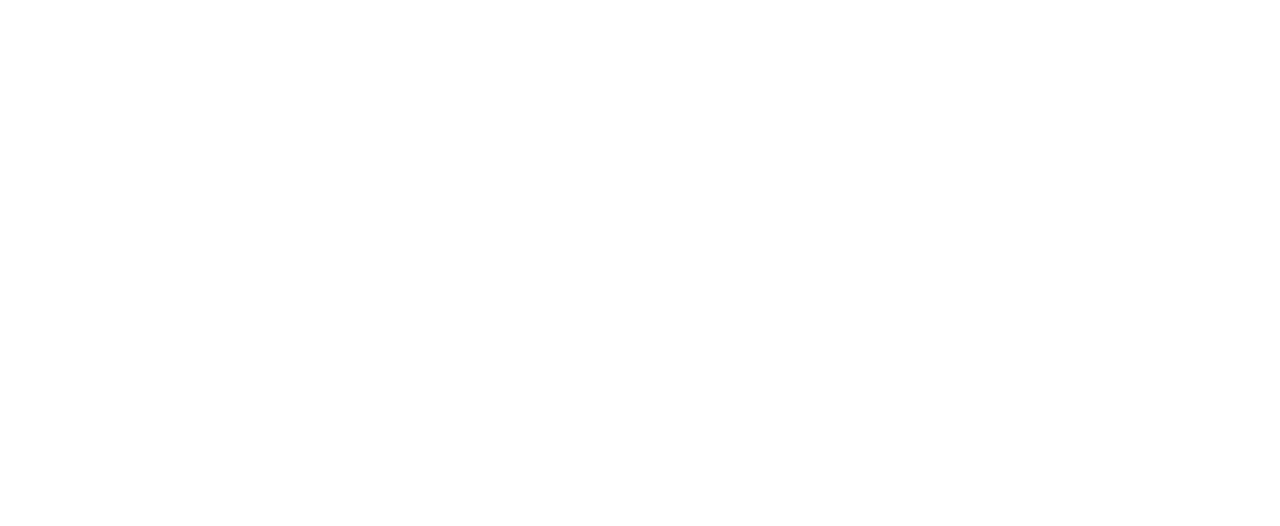
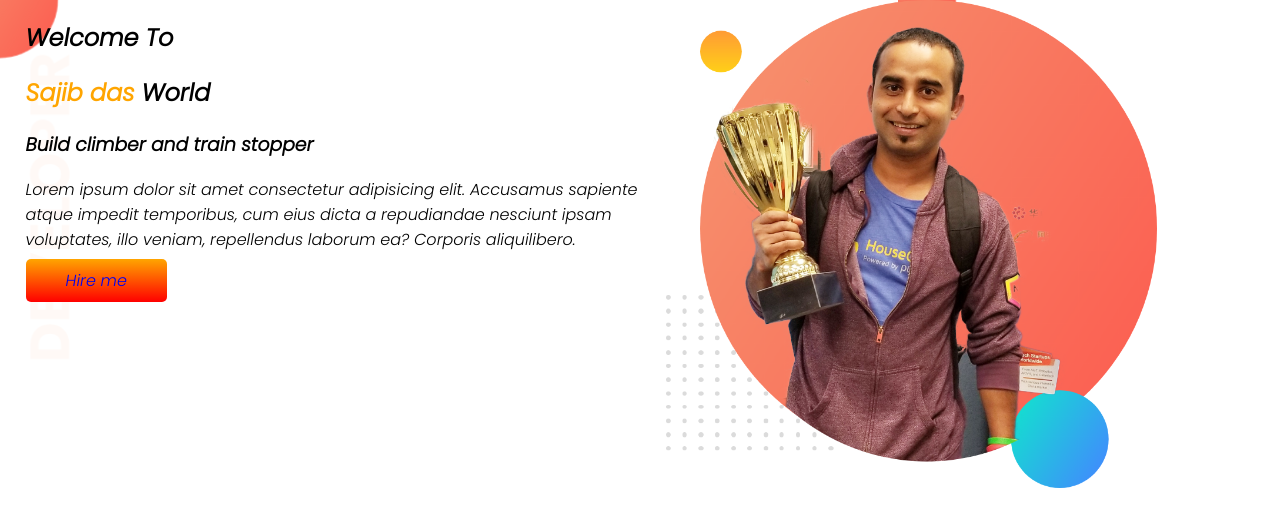
Before and after one commit to sajibdas1/developer-portfolio, a plain HTML site: page index.html in a window 1280 px wide. Drawn offline with Linux system fonts and the light colour scheme.

Commit message:
top banner addad

```diff
--- a/index.html
+++ b/index.html
@@ -1,16 +1,32 @@
 <!DOCTYPE html>
-<html lang="en">
+
 
 <head>
     <meta charset="UTF-8">
     <meta http-equiv="X-UA-Compatible" content="IE=edge">
     <meta name="viewport" content="width=device-width, initial-scale=1.0">
     <title>sajib das porfolio</title>
+    <link rel="preconnect" href="https://fonts.googleapis.com">
+    <link rel="preconnect" href="https://fonts.gstatic.com" crossorigin>
+    <link href="https://fonts.googleapis.com/css2?family=Poppins:ital,wght@1,300&display=swap" rel="stylesheet">
     <link rel="stylesheet" href="style.css">
 </head>
 
-<body>
+<bod>
+    <section class="top-banner">
+        <div class="half-width">
+            <h1>Welcome To</h1>
+            <h1><span class="orange-color">Sajib das</span> World</h1>
+            <h3>Build climber and train stopper</h3>
+            <p>Lorem ipsum dolor sit amet consectetur adipisicing elit. Accusamus sapiente atque impedit temporibus, cum
+                eius dicta a repudiandae nesciunt ipsam voluptates, illo veniam, repellendus laborum ea? Corporis
+                aliquilibero.</p>
+            <a class="link-button" target="_blank" href="https://github.com/sajibdas1/developer-portfolio">Hire me</a>
 
-</body>
+        </div>
+        <div class="half-width"> <img src="images/jhankar.png" alt="">
+        </div>
+    </section>
+    </body>
 
-</html>
+    </html>
--- a/style.css
+++ b/style.css
@@ -0,0 +1,41 @@
+body {
+    font-family: 'Poppins', sans-serif;
+    margin: 0%
+}
+
+h1 {
+    font: size 200px;
+
+}
+
+.orange-color {
+    color: orange;
+}
+
+section {
+    display: flex;
+}
+
+.half-width {
+    width: 50%;
+    padding-left: 2%;
+
+}
+
+.half-width img {
+    width: 80%;
+}
+
+
+
+.link-button {
+    text-decoration: none;
+    background-image: linear-gradient(orange, red);
+    padding: 10px 40px;
+    color: white font- wight 500px;
+    border-radius: 5px;
+}
+
+.top-banner {
+    background-image: url(images/top-banner.png);
+}
```
Also changed, not shown: images/dream-bg.png (added), images/exp-bg.png (added), images/jhankar.png (added), images/jhankar2.png (added), images/my-bg.png (added), images/my-bg2.png (added), images/top-banner.png (added), 7 other files.
